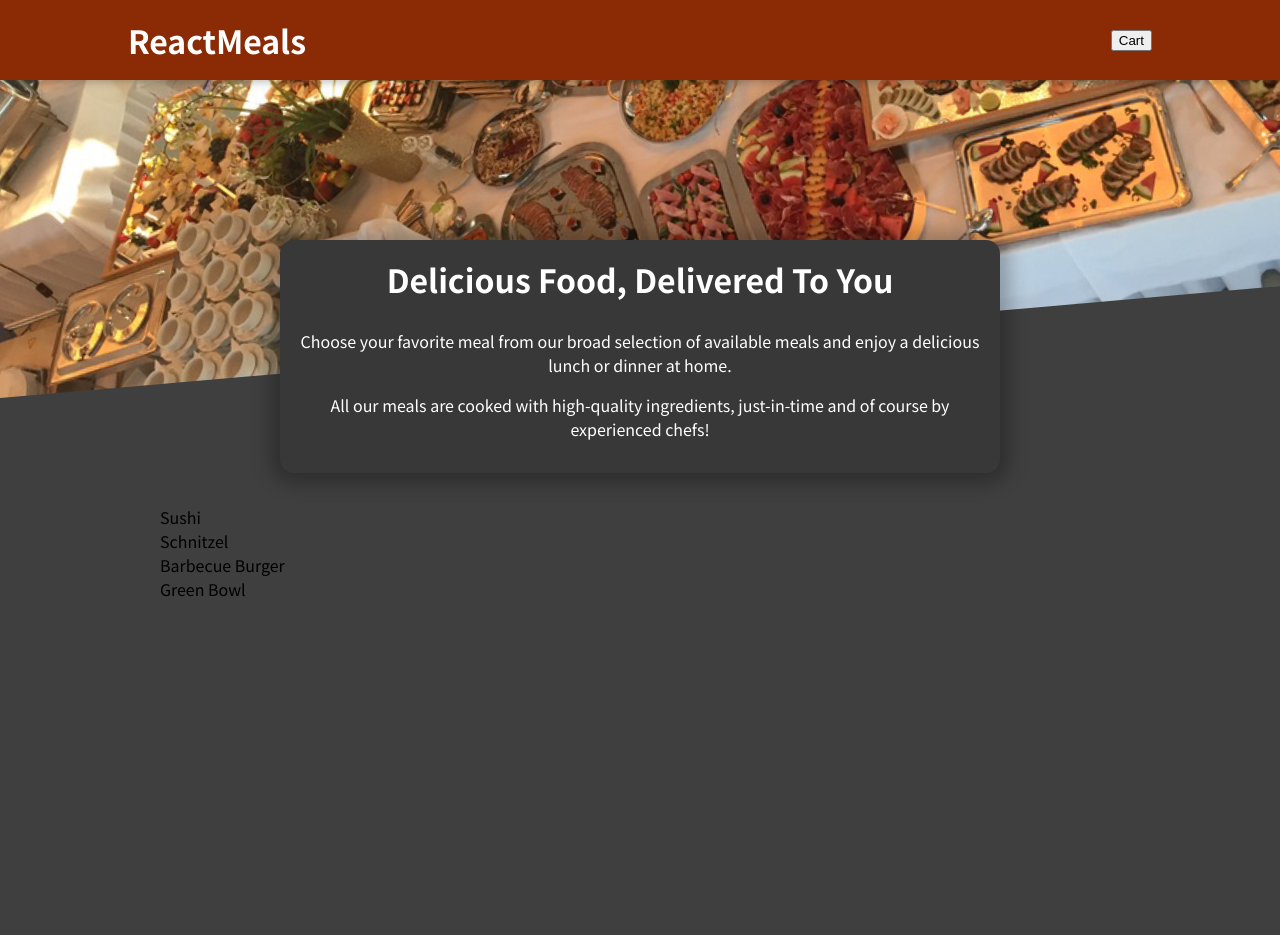
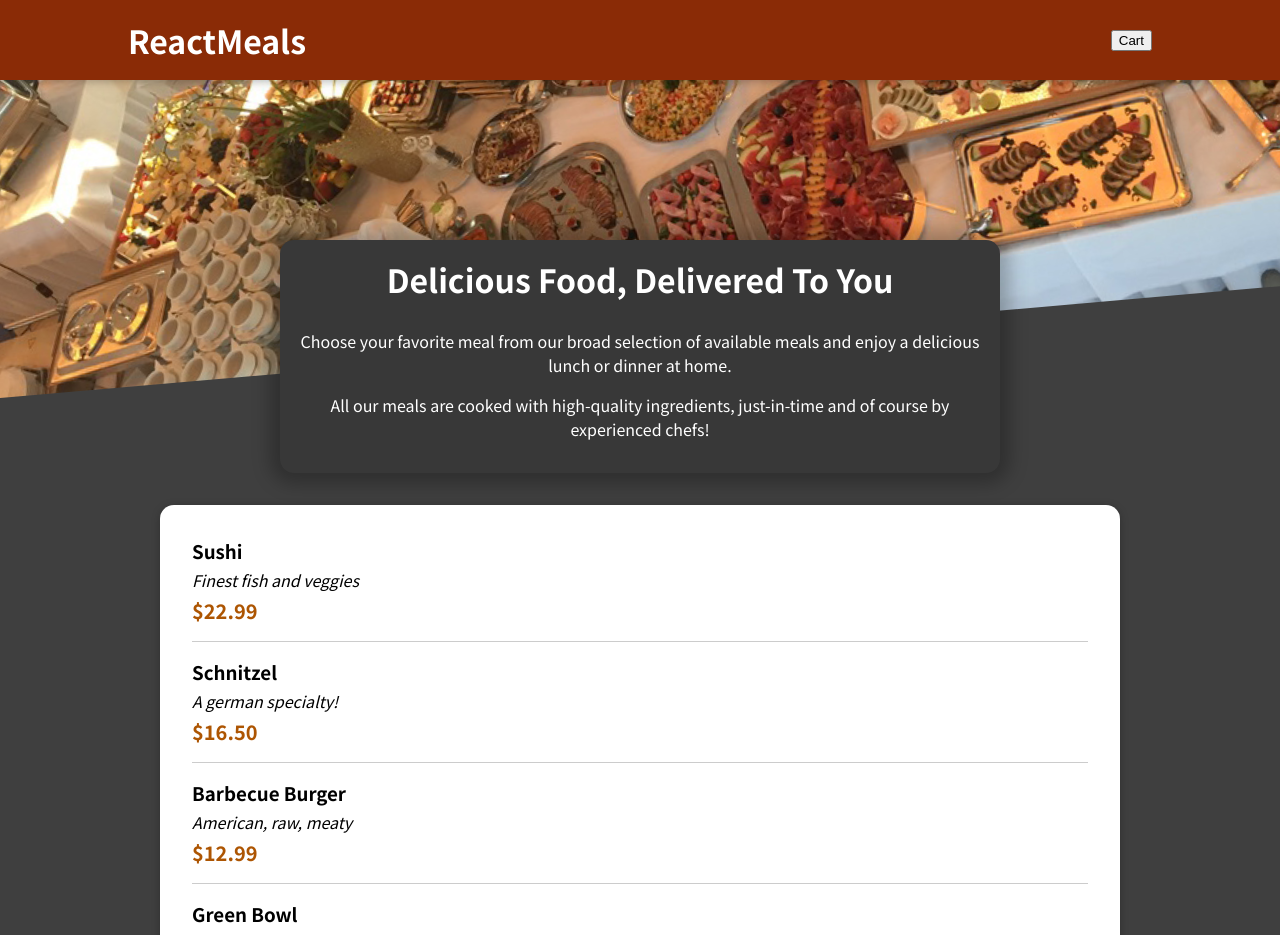
Before and after one commit to fearless-soul-1/RestaurantApp, a React (Create React App) app: page / in a window 1280 px wide. Shown: the top 935 px of the page. Before the commit the page ends 800 px from the top, so only its background shows below. Built offline with nearby package versions, Linux system fonts and the light colour scheme.

Commit message:
Add Card Item

```diff
--- a/src/components/Meals/AvailableMeals.js
+++ b/src/components/Meals/AvailableMeals.js
@@ -1,3 +1,5 @@
+import Card from '../UI/Card';
+import MealItem from './MealItem/MealItem';
 import classes from './AvailableMeals.module.css';
 
 const DUMMY_MEALS = [
@@ -28,11 +30,11 @@
 ];
 
 const AvailableMeals = () => {
-    const mealsList = DUMMY_MEALS.map(meal => <li>{meal.name}</li>)
+    const mealsList = DUMMY_MEALS.map(meal => <MealItem key={meal.id} name={meal.name} description={meal.description} price={meal.price}/>)
     return <section className={classes.meals}>
-        <ul>
-            {mealsList}
-        </ul>
+      <Card>
+        <ul>{mealsList}</ul>
+      </Card>
 
     </section>
 };
--- /dev/null
+++ b/src/components/Meals/MealItem/MealItem.js
@@ -0,0 +1,18 @@
+import classes from './MealItem.module.css';
+
+const MealItem = props => {
+    const price = `$${props.price.toFixed(2)}`;
+
+    return (
+        <li className={classes.meal}>
+            <div>
+                <h3>{props.name}</h3>
+                <div className={classes.description}>{props.description}</div>
+                <div className={classes.price}>{price}</div>
+            </div>
+            <div></div>
+        </li>
+    )
+}
+
+export default MealItem;
--- /dev/null
+++ b/src/components/Meals/MealItem/MealItem.module.css
@@ -0,0 +1,22 @@
+.meal {
+  display: flex;
+  justify-content: space-between;
+  margin: 1rem;
+  padding-bottom: 1rem;
+  border-bottom: 1px solid #ccc;
+}
+
+.meal h3 {
+  margin: 0 0 0.25rem 0;
+}
+
+.description {
+  font-style: italic;
+}
+
+.price {
+  margin-top: 0.25rem;
+  font-weight: bold;
+  color: #ad5502;
+  font-size: 1.25rem;
+}
--- /dev/null
+++ b/src/components/UI/Card.js
@@ -0,0 +1,10 @@
+import classes from './Card.module.css';
+
+const Card = props =>{
+    return (
+        <div className={classes.card}>{props.children}</div>
+
+    )
+}
+
+export default Card;
--- /dev/null
+++ b/src/components/UI/Card.module.css
@@ -0,0 +1,6 @@
+.card {
+  padding: 1rem;
+  box-shadow: 0 2px 8px rgba(0, 0, 0, 0.25);
+  border-radius: 14px;
+  background-color: white;
+}
```
Also changed, not shown: src/components/Meals/MealItem/MealItemForm.js (added).
